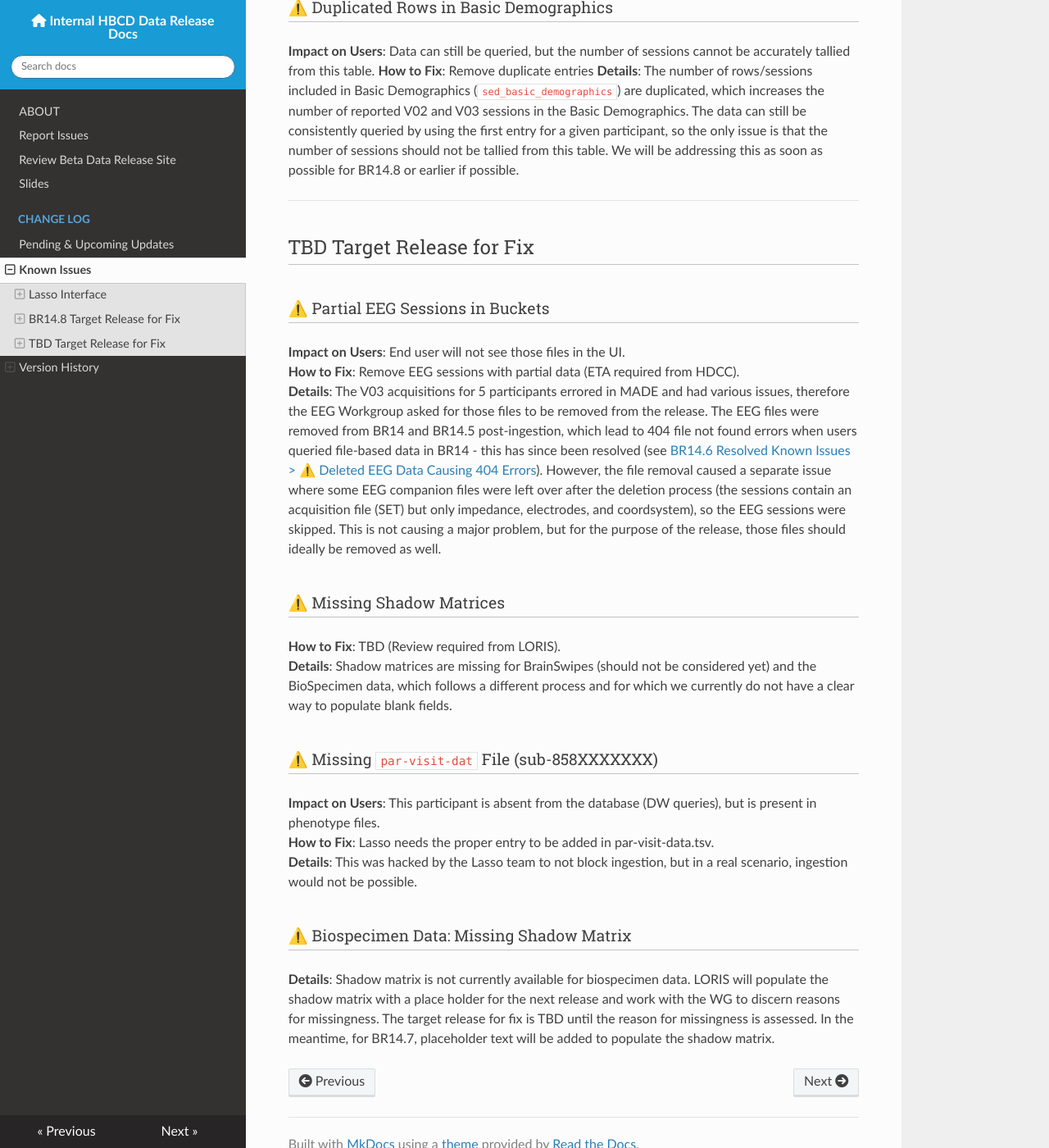
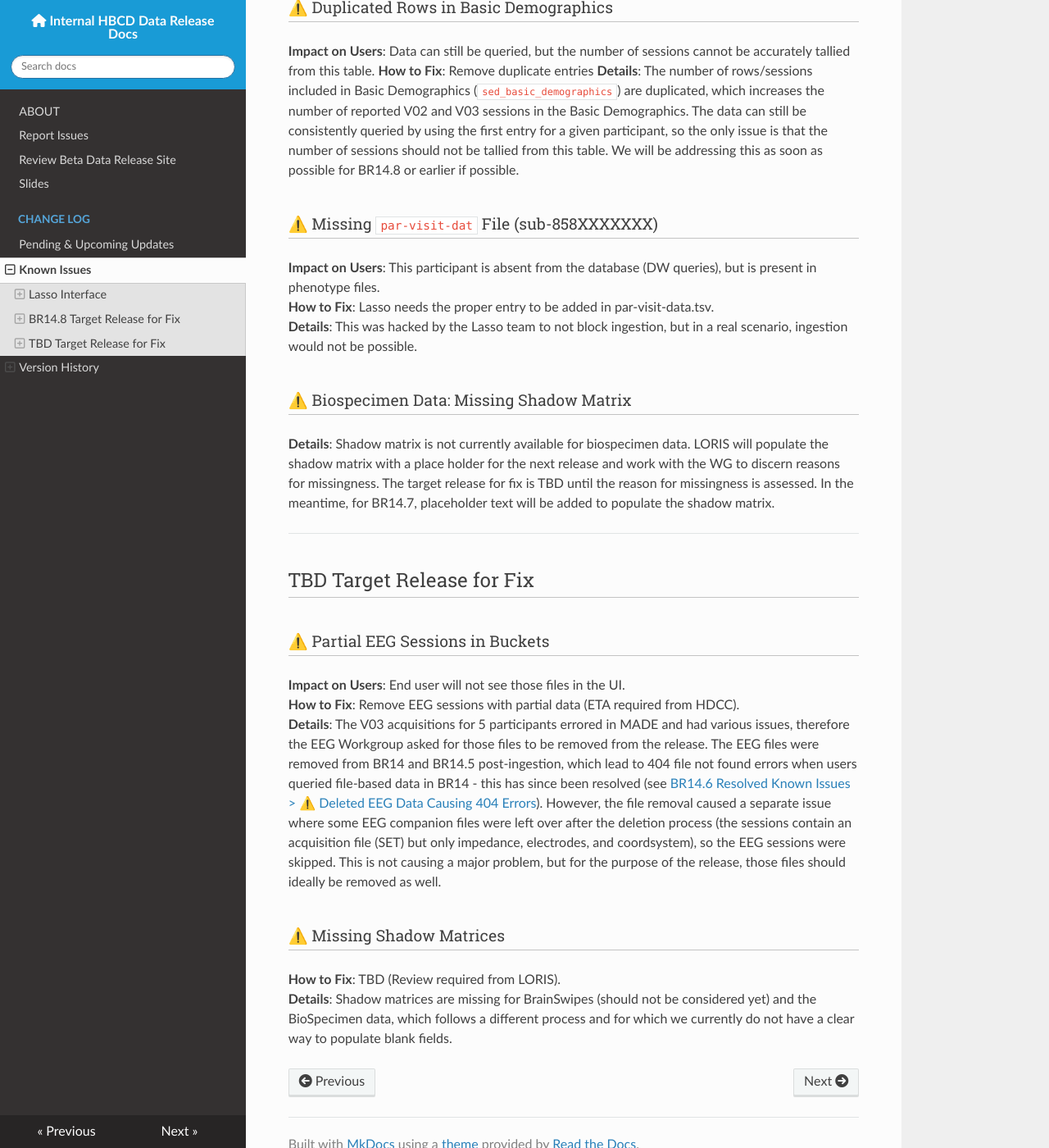
Before and after one commit to DCAN-Labs/hbcd-docs-internal, an MkDocs documentation site: the page built from docs/changelog/knownissues.md, in a window 1280 px wide and 1400 px high, scrolled down 757 px. Shown: the whole window at 82% size. Built offline with MkDocs 1.6.1, drawn with Linux system fonts in a browser that asks for light colours; nearby versions of some CDN libraries; part of the change alters nothing that is shown.

```diff
--- a/docs/changelog/knownissues.md
+++ b/docs/changelog/knownissues.md
@@ -16,6 +16,14 @@ On toggling between file-based and tabular data tabs in the Dictionary Query Too
 **How to Fix**: Remove duplicate entries
 **Details**: The number of rows/sessions included in Basic Demographics (`sed_basic_demographics`) are duplicated, which increases the number of reported V02 and V03 sessions in the Basic Demographics. The data can still be consistently queried by using the first entry for a given participant, so the only issue is that the number of sessions should not be tallied from this table. We will be addressing this as soon as possible for BR14.8 or earlier if possible.
 
+### ⚠️ Missing `par-visit-dat` File (sub-858XXXXXXX)
+**Impact on Users**: This participant is absent from the database (DW queries), but is present in phenotype files.
+**How to Fix**: Lasso needs the proper entry to be added in par-visit-data.tsv.
+**Details**: This was hacked by the Lasso team to not block ingestion, but in a real scenario, ingestion would not be possible.
+
+### ⚠️ Biospecimen Data: Missing Shadow Matrix
+**Details**: Shadow matrix is not currently available for biospecimen data. LORIS will populate the shadow matrix with a place holder for the next release and work with the WG to discern reasons for missingness. The target release for fix is TBD until the reason for missingness is assessed. In the meantime, for BR14.7, placeholder text will be added to populate the shadow matrix.
+
 -------
 
 ## TBD Target Release for Fix
@@ -27,11 +35,3 @@ On toggling between file-based and tabular data tabs in the Dictionary Query Too
 ### ⚠️ Missing Shadow Matrices
 **How to Fix**: TBD (Review required from LORIS).
 **Details**: Shadow matrices are missing for BrainSwipes (should not be considered yet) and the BioSpecimen data, which follows a different process and for which we currently do not have a clear way to populate blank fields.
-
-### ⚠️ Missing `par-visit-dat` File (sub-858XXXXXXX)
-**Impact on Users**: This participant is absent from the database (DW queries), but is present in phenotype files.
-**How to Fix**: Lasso needs the proper entry to be added in par-visit-data.tsv.
-**Details**: This was hacked by the Lasso team to not block ingestion, but in a real scenario, ingestion would not be possible.
-
-### ⚠️ Biospecimen Data: Missing Shadow Matrix
-**Details**: Shadow matrix is not currently available for biospecimen data. LORIS will populate the shadow matrix with a place holder for the next release and work with the WG to discern reasons for missingness. The target release for fix is TBD until the reason for missingness is assessed. In the meantime, for BR14.7, placeholder text will be added to populate the shadow matrix.
```
